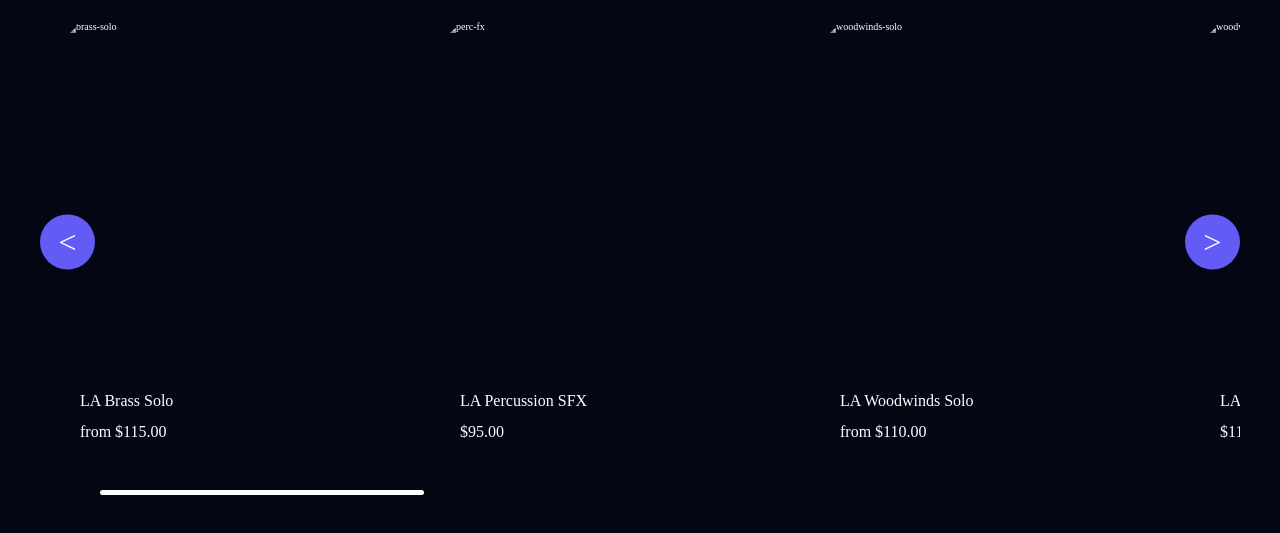
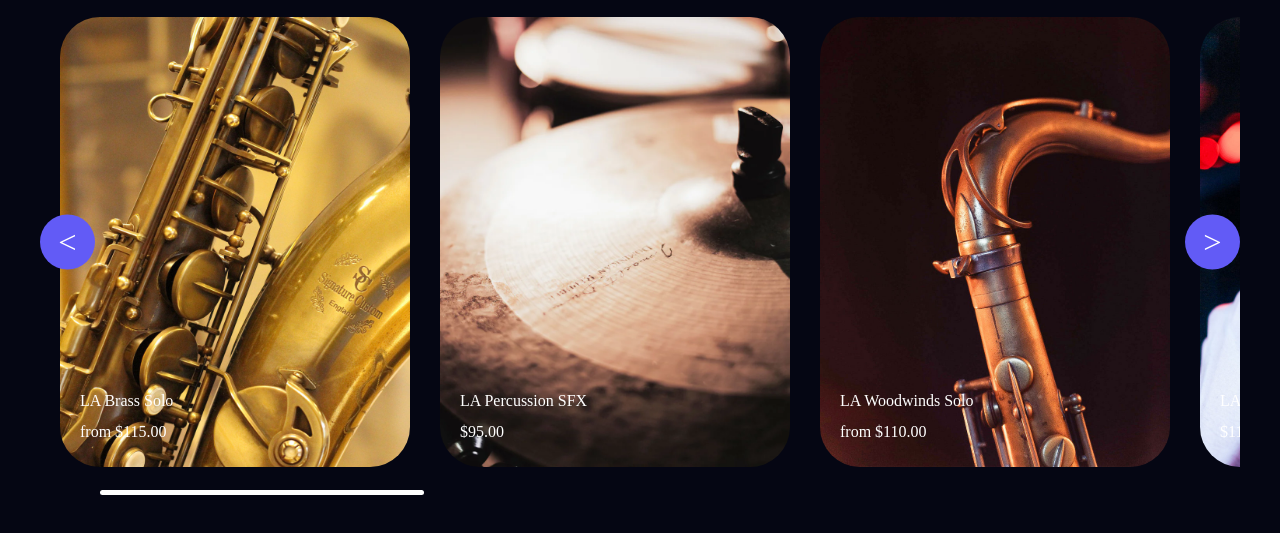
Before and after one commit to ravishankarsinghn/slider, a plain HTML site: page index.html in a window 1280 px wide. Shown: the part 119-652 px from the top of the page. Drawn offline with nearby package versions, Linux system fonts and the light colour scheme; the site is published under a folder, as on GitHub Pages, so addresses that start at the root find nothing.

Commit message:
modified image url

```diff
--- a/index.html
+++ b/index.html
@@ -21,7 +21,7 @@
           <div class="card">
             <img
               class="card__img"
-              src="/images/brass-solo.jpg"
+              src="images/brass-solo.jpg"
               alt="brass-solo"
             />
 
@@ -33,7 +33,7 @@
             <div class="card__add-to">+</div>
           </div>
           <div class="card">
-            <img class="card__img" src="/images/perc-fx.webp" alt="perc-fx" />
+            <img class="card__img" src="images/perc-fx.webp" alt="perc-fx" />
 
             <div class="card__content">
               <p>LA Percussion SFX</p>
@@ -45,7 +45,7 @@
           <div class="card">
             <img
               class="card__img"
-              src="/images/woodwinds-solo.jpg"
+              src="images/woodwinds-solo.jpg"
               alt="woodwinds-solo"
             />
 
@@ -59,7 +59,7 @@
           <div class="card">
             <img
               class="card__img"
-              src="/images/woodwinds-fx.jpg"
+              src="images/woodwinds-fx.jpg"
               alt="woodwinds-fx"
             />
 
@@ -71,7 +71,7 @@
             <div class="card__add-to">+</div>
           </div>
           <div class="card">
-            <img class="card__img" src="/images/piano-fx.jpg" alt="piano-fx" />
+            <img class="card__img" src="images/piano-fx.jpg" alt="piano-fx" />
 
             <div class="card__content">
               <p>Grand Piano Special Effects</p>
```
